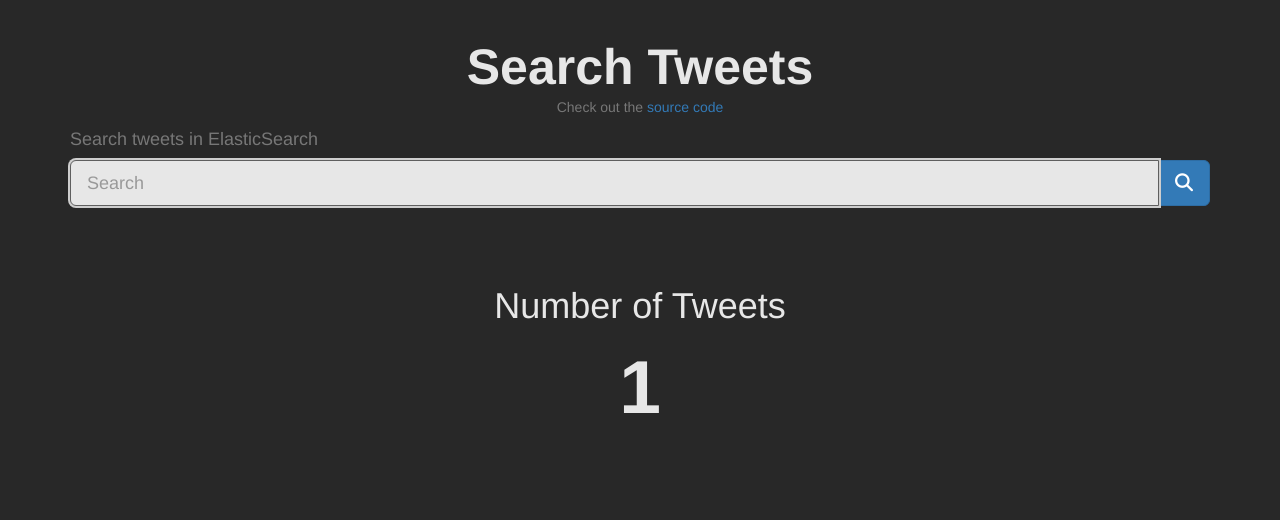
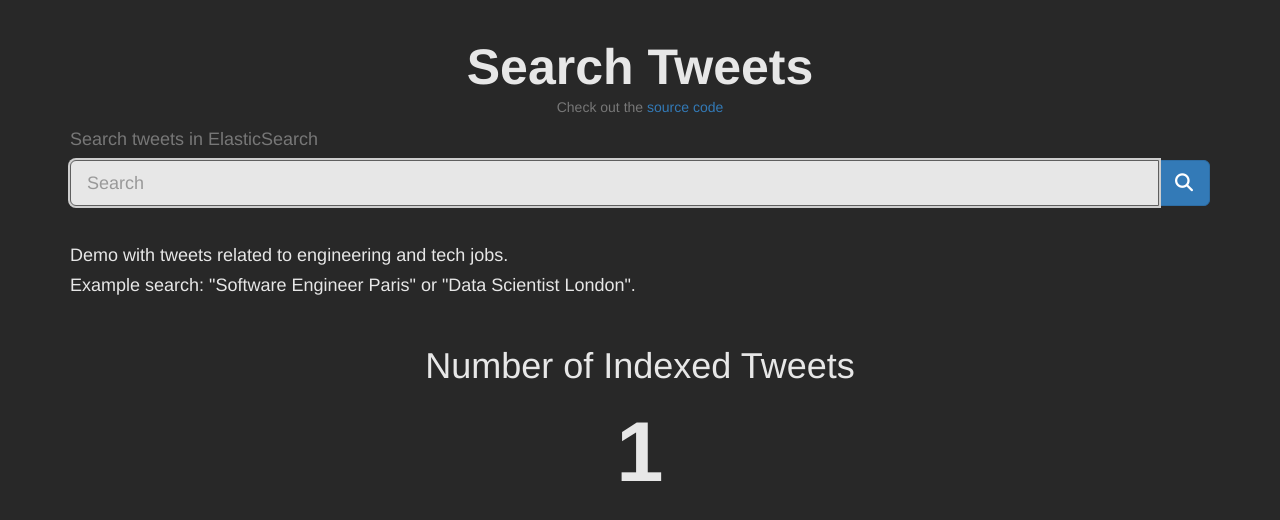
Before and after one commit to tngaspar/twitter-stream-mongo, a Flask app: template flask_search/templates/index.html in a window 1280 px wide. Shown: the top 520 px of the page. Run offline with Flask 2, Linux system fonts and the light colour scheme; the template is opened without the code that fills it: most values are stand-ins (such as "Sample title", 1, 10 or a date in 2020); some libraries are stand-ins or nearby versions.

Commit message:
updated index page for arm64 live version

```diff
--- a/flask_search/templates/index.html
+++ b/flask_search/templates/index.html
@@ -37,9 +37,12 @@
             </div>
         </form>
 
+        <h4>Demo with tweets related to engineering and tech jobs.</h4>
+        <h4>Example search: "Software Engineer Paris" or "Data Scientist London".</h4>
+
         &nbsp;
-        <h1 style="text-align: center;">Number of Tweets</h1>
-        <h1 style="text-align: center; font-size: 75px;"><strong>{{response['count']}}</strong></h1>
+        <h1 style="text-align: center;">Number of Indexed Tweets</h1>
+        <h1 style="text-align: center; font-size: 85px;"><strong>{{response['count']}}</strong></h1>
 
         <!--<h2>Database Dashboard</h2>
         <h4 class="text-muted">Made with Kibana</h4>
```
